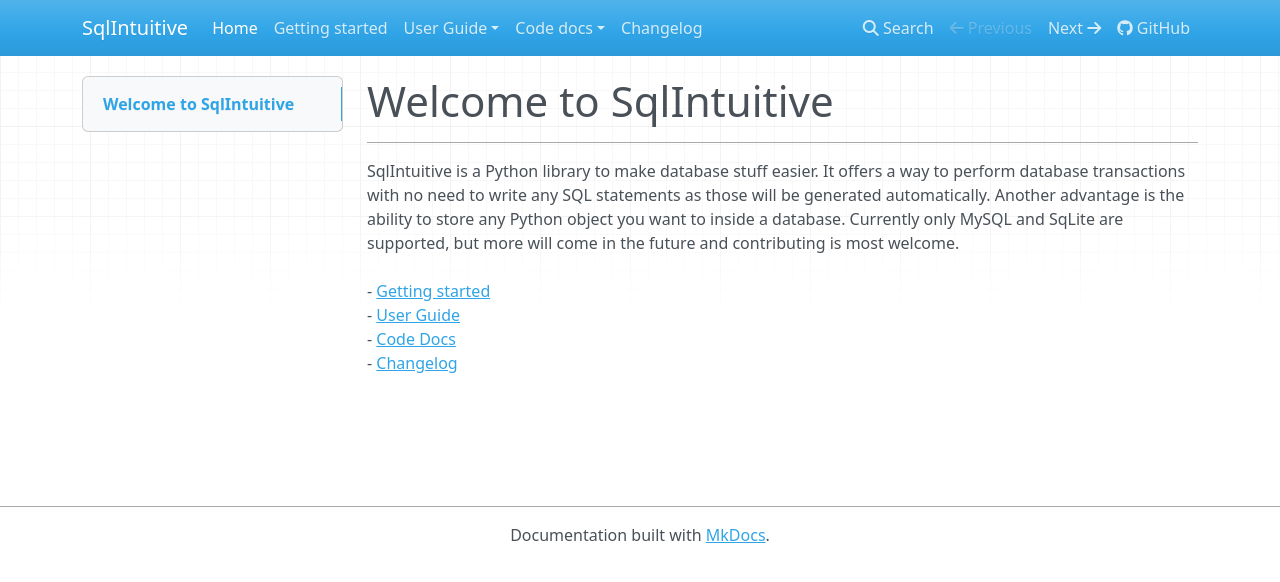
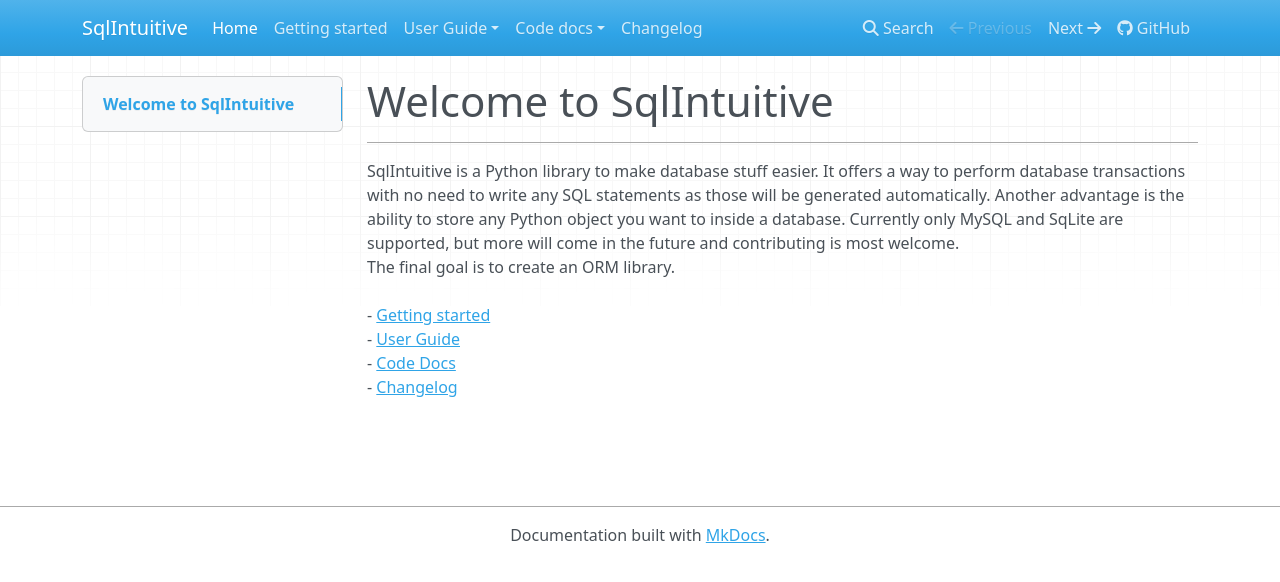
Before and after one commit to einfachIrgendwer0815/SqlIntuitive, an MkDocs documentation site: the page built from docs/index.md, in a window 1280 px wide. Shown: the top 582 px of the page. Built offline with MkDocs 1.6.1, drawn with Linux system fonts in a browser that asks for light colours; nearby versions of some CDN libraries.

Commit message:
readme | Edited readme

```diff
--- a/docs/index.md
+++ b/docs/index.md
@@ -4,6 +4,7 @@
 It offers a way to perform database transactions with no need to write any SQL statements as those will be generated automatically.
 Another advantage is the ability to store any Python object you want to inside a database.
 Currently only MySQL and SqLite are supported, but more will come in the future and contributing is most welcome.
+<br>The final goal is to create an ORM library.
 <br><br>
   - [Getting started](docs/gettingStarted.md)
   <br>
```
